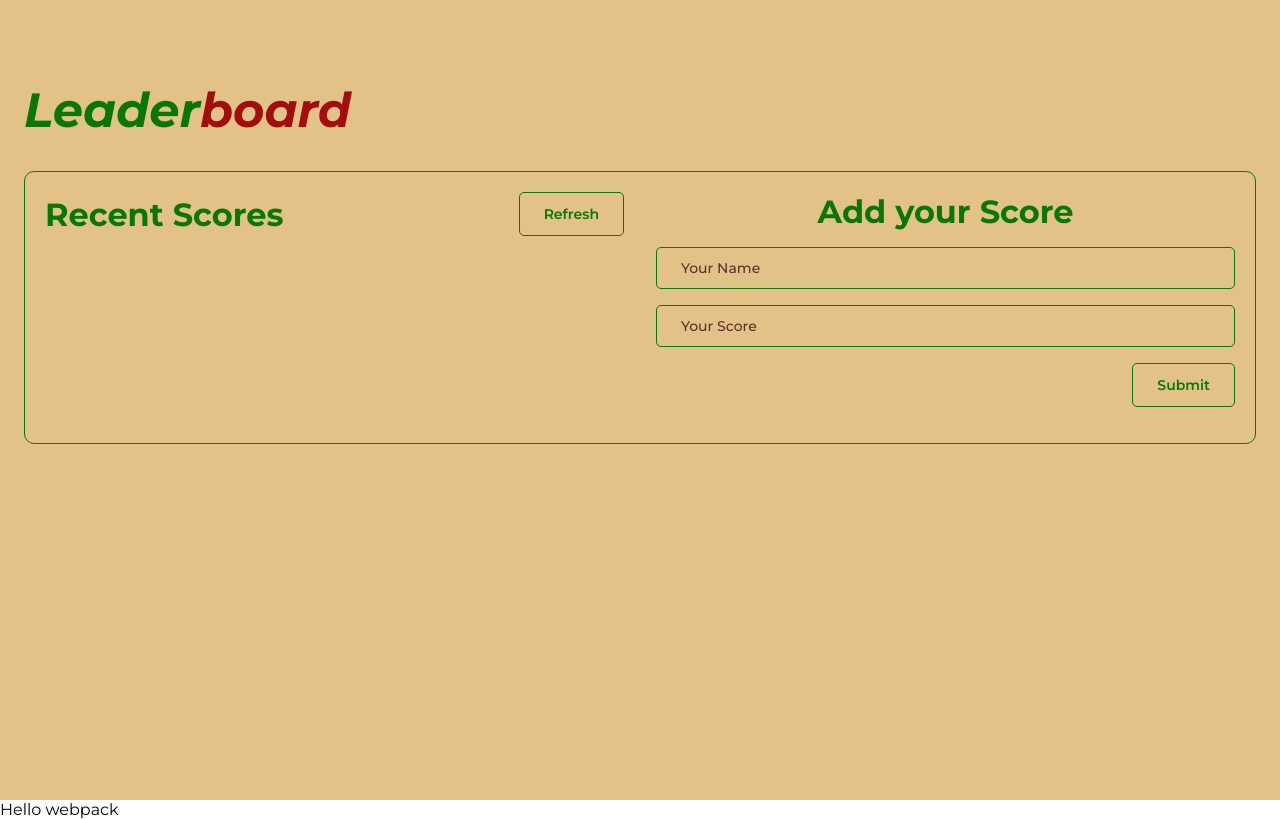
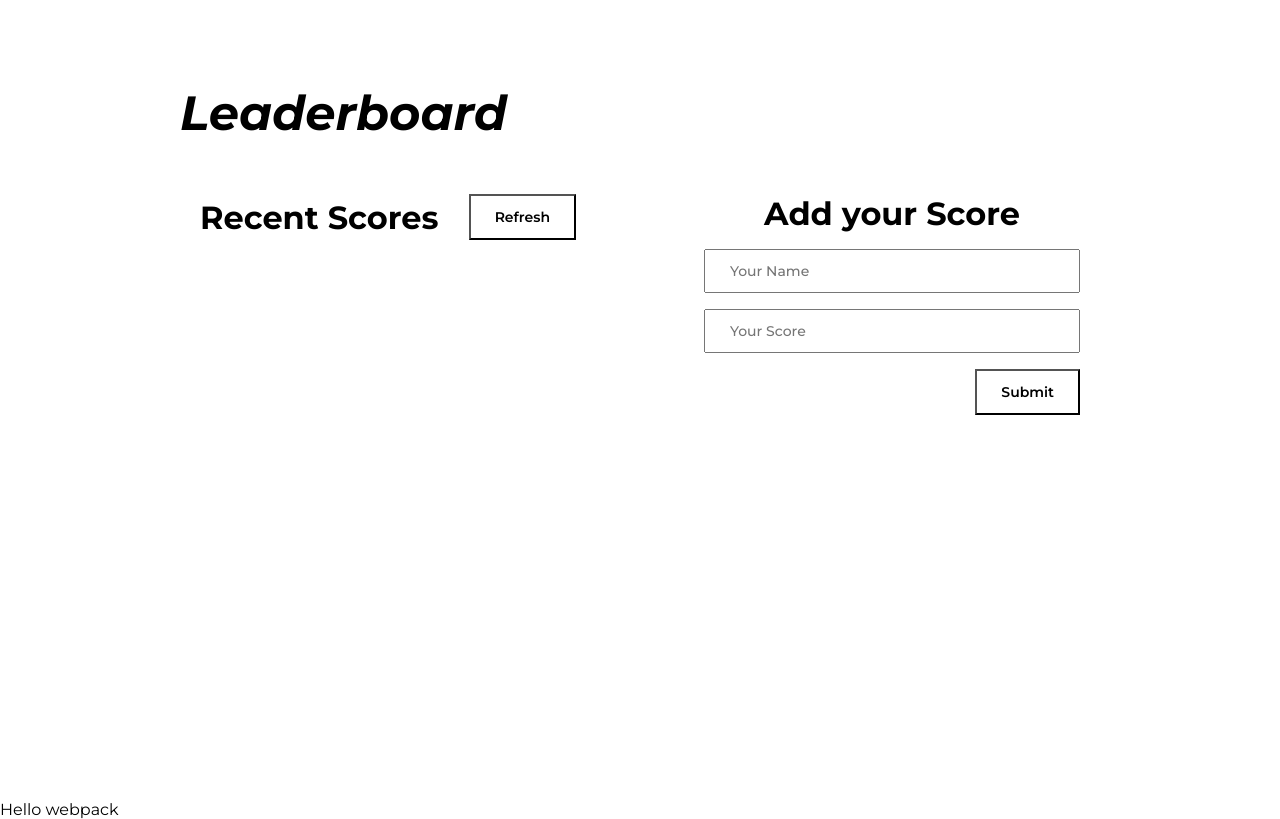
Before and after one commit to Chaseknis/leaderboard, a website built with webpack: page src/index.html in a window 1280 px wide. Built offline with nearby package versions, Linux system fonts and the light colour scheme.

Commit message:
Making changes

```diff
--- a/src/style.css
+++ b/src/style.css
@@ -8,7 +8,7 @@
 main {
   width: 100%;
   height: 100vh;
-  background-color: #e2c286;
+  background-color: #ffffff;
 }
 
 .main_contents {
@@ -19,14 +19,9 @@ main {
 }
 h1 {
   font-size: 38px;
-  color: rgb(8, 119, 8);
+  color: black;
   font-style: italic;
   padding-top: 60px;
-}
-
-span {
-  font-size: 38px;
-  color: #a30d0d;
 }
 
 .main_contents_wrapper {
@@ -34,7 +29,6 @@ span {
   display: flex;
   flex-direction: column;
   justify-content: center;
-  border: 1px solid rgb(8, 119, 8);
   border-radius: 10px;
   padding: 10px;
   margin-top: 2rem;
@@ -56,7 +50,7 @@ span {
 
 h2 {
   font-size: 22px;
-  color: #087708;
+  color: black;
   font-weight: 700;
 }
 
@@ -66,9 +60,7 @@ h2 {
 
 button {
   background-color: transparent;
-  border: 1px solid rgb(8, 119, 8);
-  border-radius: 5px;
-  color: #087708;
+  color: #000000;
   padding: 5px 12px;
   font-size: 12px;
   font-weight: 600;
@@ -76,7 +68,7 @@ button {
 
 hr {
   width: 80%;
-  border: 1px solid #087708;
+  border: 1px solid black;
   align-self: center;
   margin: 4rem 0 2rem 0;
 }
@@ -107,24 +99,23 @@ form h2 {
 }
 input {
   width: 100%;
-  border-radius: 5px;
   padding: 6px 12px;
-  background-color: #e2c286;
-  border: 1px solid rgb(8, 119, 8);
 }
 
 input::placeholder {
   font-weight: 500;
-  color: #622d2d;
   font-size: 10px;
 }
 
 @media screen and (min-width: 768px) {
+  .main_contents {
+    padding: 24px 180px;
+  }
   .main_contents_wrapper {
     flex-direction: row;
     padding: 20px;
     margin-top: 2rem;
-    gap: 2rem;
+    gap: 8rem;
   }
   hr {
     display: none;
@@ -148,7 +139,6 @@ input::placeholder {
   }
 
   button {
-    color: #087708;
     padding: 12px 24px;
     font-size: 14px;
   }
```
